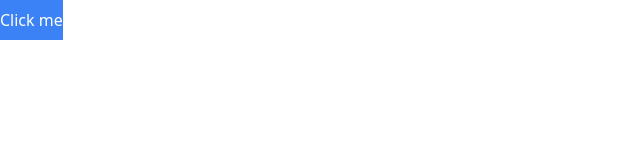
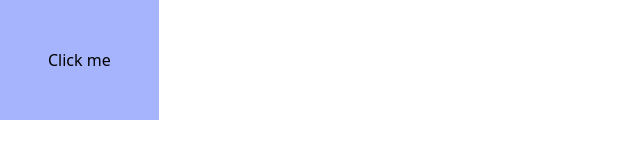
Before and after one commit to GiddyP/Tailwindcss-Beginner-to-Advance-tutorial, a website: page public/index.html in a window 1280 px wide. Shown: the whole page, without its empty margins (0-640 px from the left). Drawn offline with Linux system fonts and the light colour scheme.

Commit message:
at/utilities

```diff
--- a/public/index.html
+++ b/public/index.html
@@ -10,9 +10,9 @@
 </head>
 
 <body>
-   <button class="btn-blue">
-    Click me
-   </button>
+    <button class="bg-indigo-300 hover:p-12">
+        Click me
+    </button>
 </body>
 
 </html>
--- a/src/input.css
+++ b/src/input.css
@@ -2,8 +2,15 @@
 @tailwind components;
 @tailwind utilities;
 
-@layer components {
-    .btn-blue {
-        @apply py-2 bg-blue-500 text-white;
+@layer utilities {
+    .p-21 {
+        padding: 5.5rem;
+    }
+
+    @variants hover,
+    focus {
+        .p-21 {
+            padding: 5.5rem;
+        }
     }
 }
```
Also changed, not shown: dist/output.css, public/output.css.
